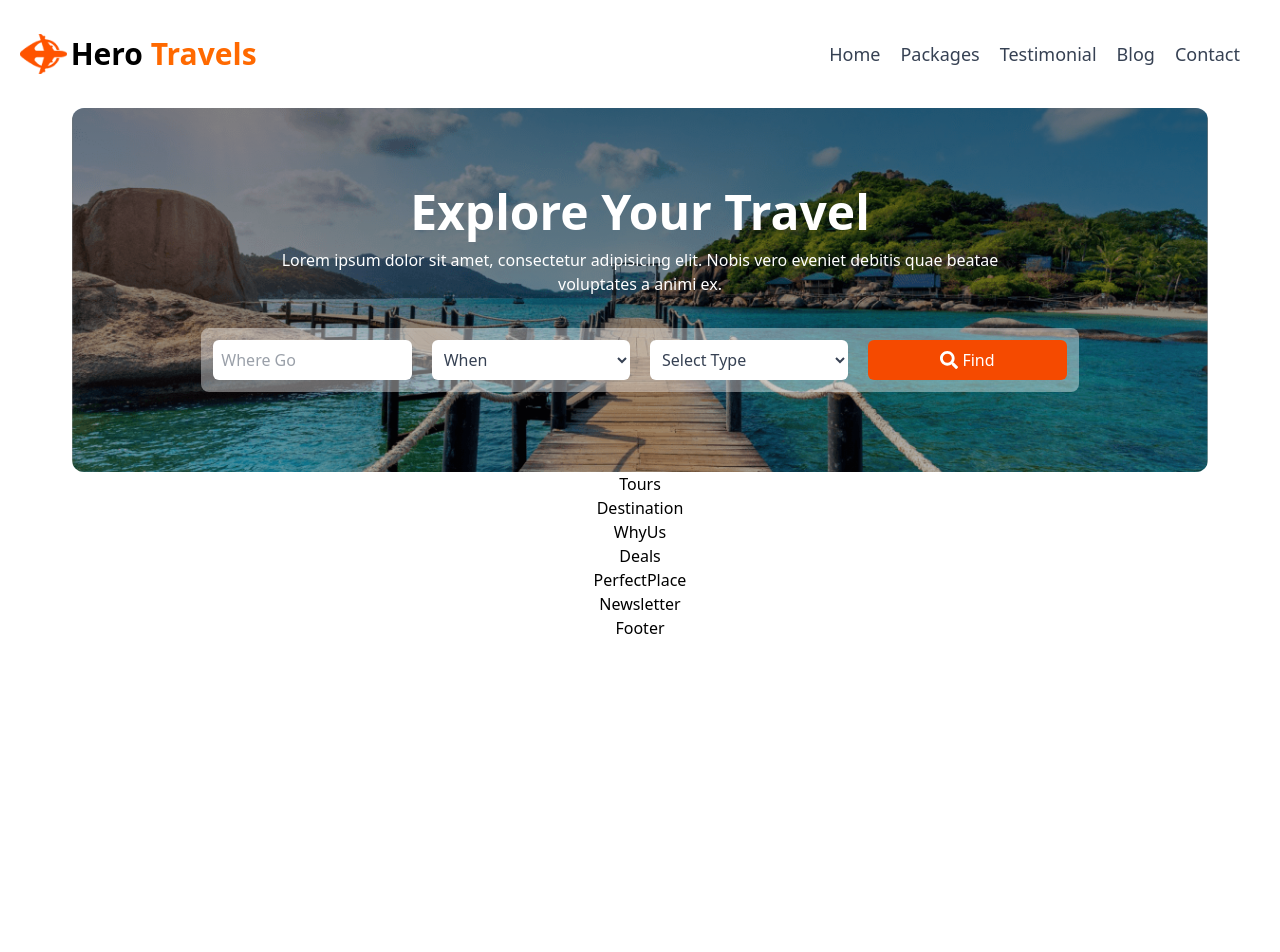
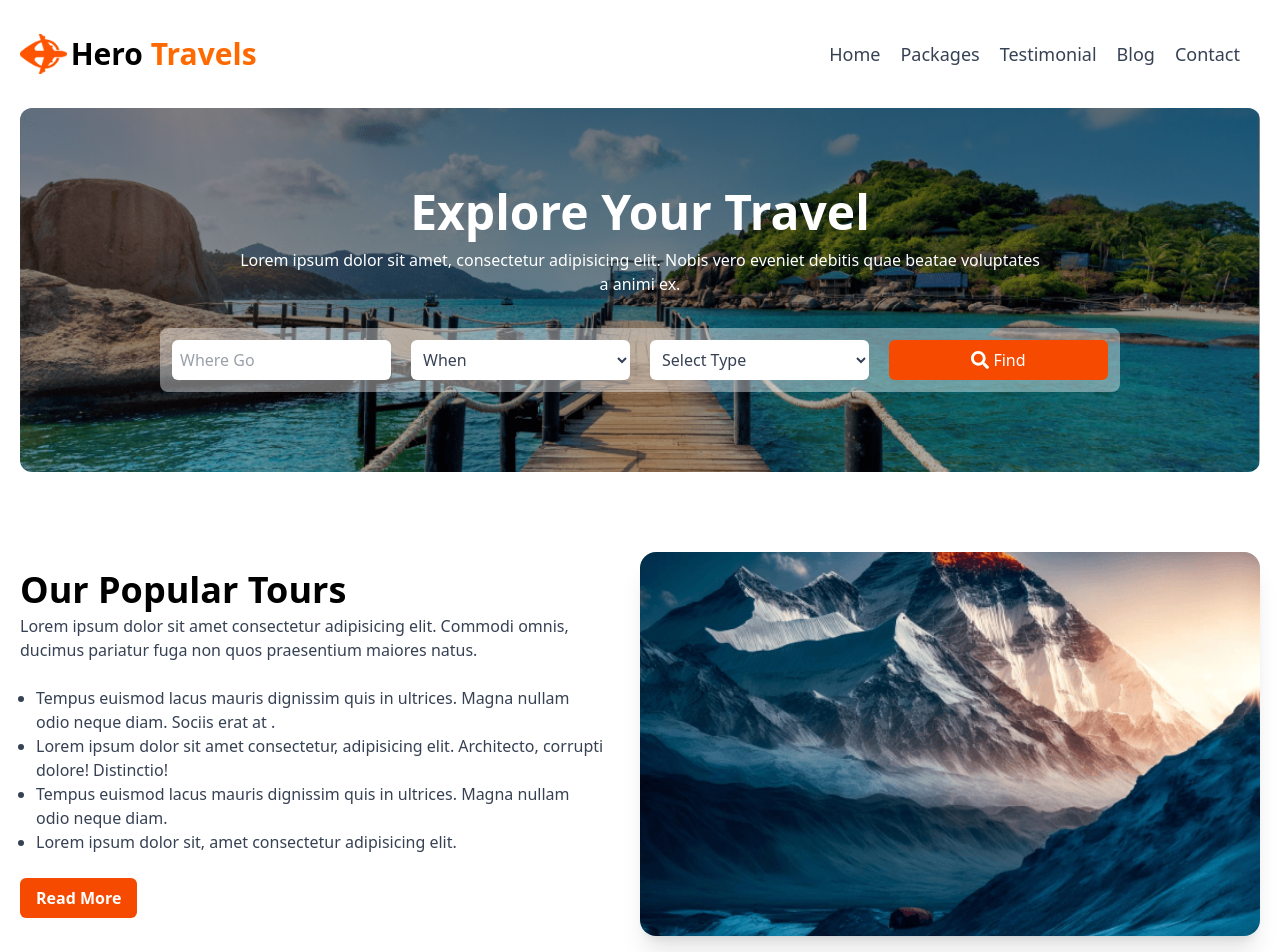
Before and after one commit to mrirakib04/landing-page-10, a React (Vite) app: page / in a window 1280 px wide. Shown: the top 952 px of the page. Before the commit the page ends 800 px from the top, so only its background shows below. Built offline with nearby package versions, Linux system fonts and the light colour scheme.

Commit message:
tours section

```diff
--- a/src/components/Header.jsx
+++ b/src/components/Header.jsx
@@ -123,7 +123,7 @@ const Header = () => {
           backgroundPositionX: "center",
           backgroundPositionY: "center",
         }}
-        className="sm:w-11/12 w-full rounded-xl overflow-hidden"
+        className="w-full rounded-xl overflow-hidden"
       >
         <div className="bg-gradient-to-b text-white from-black/50 via-black/40 to-black/30 flex flex-col items-center gap-3 lg:py-20 sm:py-16 py-12 px-5">
           <h2 className="lg:text-5xl md:text-4xl sm:text-3xl text-2xl font-bold">
--- a/src/components/Tours.jsx
+++ b/src/components/Tours.jsx
@@ -1,5 +1,44 @@
+import mountainImg from "./../assets/img/Rectangle 4.png";
+
 const Tours = () => {
-  return <div>Tours</div>;
+  return (
+    <div className="container flex md:flex-row flex-col items-center w-full gap-5 md:py-20 py-10 px-5">
+      <div className="flex flex-col items-start gap-1 md:w-1/2 w-full">
+        <h2 className="lg:text-4xl md:text-3xl text-2xl font-semibold">
+          Our Popular Tours
+        </h2>
+        <p className="text-gray-700">
+          Lorem ipsum dolor sit amet consectetur adipisicing elit. Commodi
+          omnis, ducimus pariatur fuga non quos praesentium maiores natus.
+        </p>
+        <ul className="px-4 list-disc mt-5 text-gray-700">
+          <li>
+            Tempus euismod lacus mauris dignissim quis in ultrices. Magna nullam
+            odio neque diam. Sociis erat at .
+          </li>
+          <li>
+            Lorem ipsum dolor sit amet consectetur, adipisicing elit.
+            Architecto, corrupti dolore! Distinctio!
+          </li>
+          <li>
+            Tempus euismod lacus mauris dignissim quis in ultrices. Magna nullam
+            odio neque diam.
+          </li>
+          <li>Lorem ipsum dolor sit, amet consectetur adipisicing elit.</li>
+        </ul>
+        <div>
+          <button className="mt-5 py-2 px-4 w-full bg-orange-600 hover:bg-black duration-300 rounded-md text-white flex items-center gap-1 text-center justify-center font-semibold">
+            Read More
+          </button>
+        </div>
+      </div>
+      <img
+        className="md:max-w-1/2 max-w-full w-full object-cover md:h-96 h-60 rounded-2xl shadow-xl"
+        src={mountainImg}
+        alt="mountainImg"
+      />
+    </div>
+  );
 };
 
 export default Tours;
```
